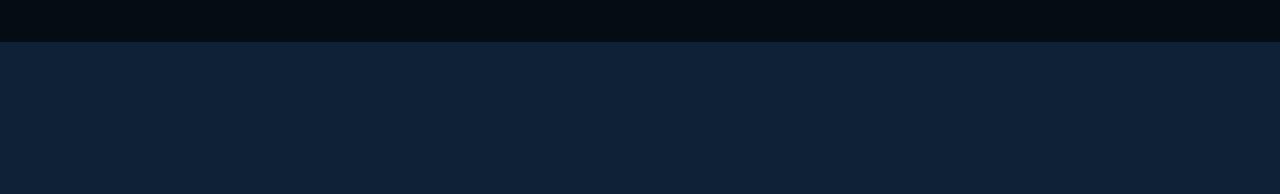
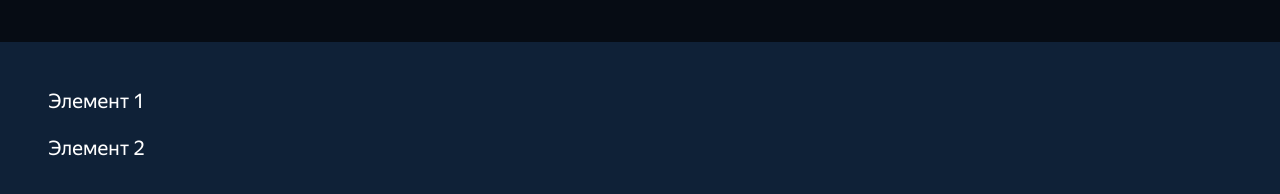
Before and after one commit to AnvarZakareev/weblarek, a website built with Vite: page index.html in a window 1280 px wide. Shown: the part 138-332 px from the top of the page. Built offline with nearby package versions, Linux system fonts and the light colour scheme.

Commit message:
ok test gallary

```diff
--- a/index.html
+++ b/index.html
@@ -24,7 +24,7 @@
         </div>
       </header>
 
-      <main class="gallery"></main>
+      <main class="gallery" id="gallery"></main>
     </div>
 
     <div class="modal" id="modal-container">
--- a/src/components/views/Gallary.ts
+++ b/src/components/views/Gallary.ts
@@ -14,7 +14,7 @@
         // this.catalogElement = ensureElement<HTMLElement>('.gallery', this.container);
     }
 
-    protected set catalog(value: HTMLElement[]) {
+    set catalog(value: HTMLElement[]) {
         this.container.replaceChildren(...value);
     }
 }
--- a/src/main.ts
+++ b/src/main.ts
@@ -7,6 +7,7 @@
 import { CompositionAPI } from './components/base/CompositionApi';
 import { Api } from './components/base/Api';
 import { API_URL_WORKS } from './utils/constants'
+import { Gallery } from './components/views/Gallary';
 
 //#region test ProductCatalog
 
@@ -120,3 +121,38 @@
 
 // sendOrderExample();
 //#endregion
+
+
+//#region test Gallary
+
+// Получите элемент контейнера
+const galleryContainer = document.getElementById('gallery');
+
+console.log(galleryContainer)
+
+if (galleryContainer) {
+  // Создайте экземпляр галереи
+  const gallery = new Gallery(galleryContainer);
+
+  // Создайте несколько элементов для демонстрации (например, простые div)
+  const item1 = document.createElement('div');
+  item1.textContent = 'Элемент 1';
+
+  const item2 = document.createElement('div');
+  item2.textContent = 'Элемент 2';
+
+const x = [item1, item2];
+  // Добавьте элементы в галерею
+  gallery.catalog = x;
+
+  // Или, если планируете сделать публичным сеттер
+  // gallery.catalog = [item1, item2];
+} else {
+  console.error('Контейнер для галереи не найден');
+}
+
+// #endregion
+
+//#region test Card
+
+//#endregion
```
Also changed, not shown: README.md.
